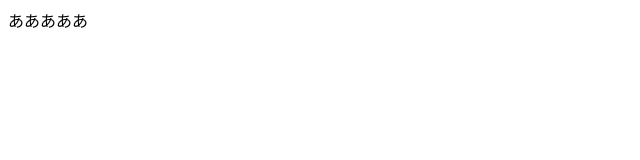
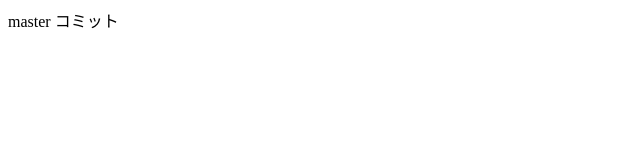
Before and after one commit to shibuyaMori/marge_request, a plain HTML site: page index.html in a window 1280 px wide. Shown: the full height of the page, 0-640 px from the left. Drawn offline with Linux system fonts and the light colour scheme.

Commit message:
master コミット

```diff
--- a/index.html
+++ b/index.html
@@ -8,7 +8,7 @@
 <body>
 
 
-あああああ
+master コミット
 
 
 
```
